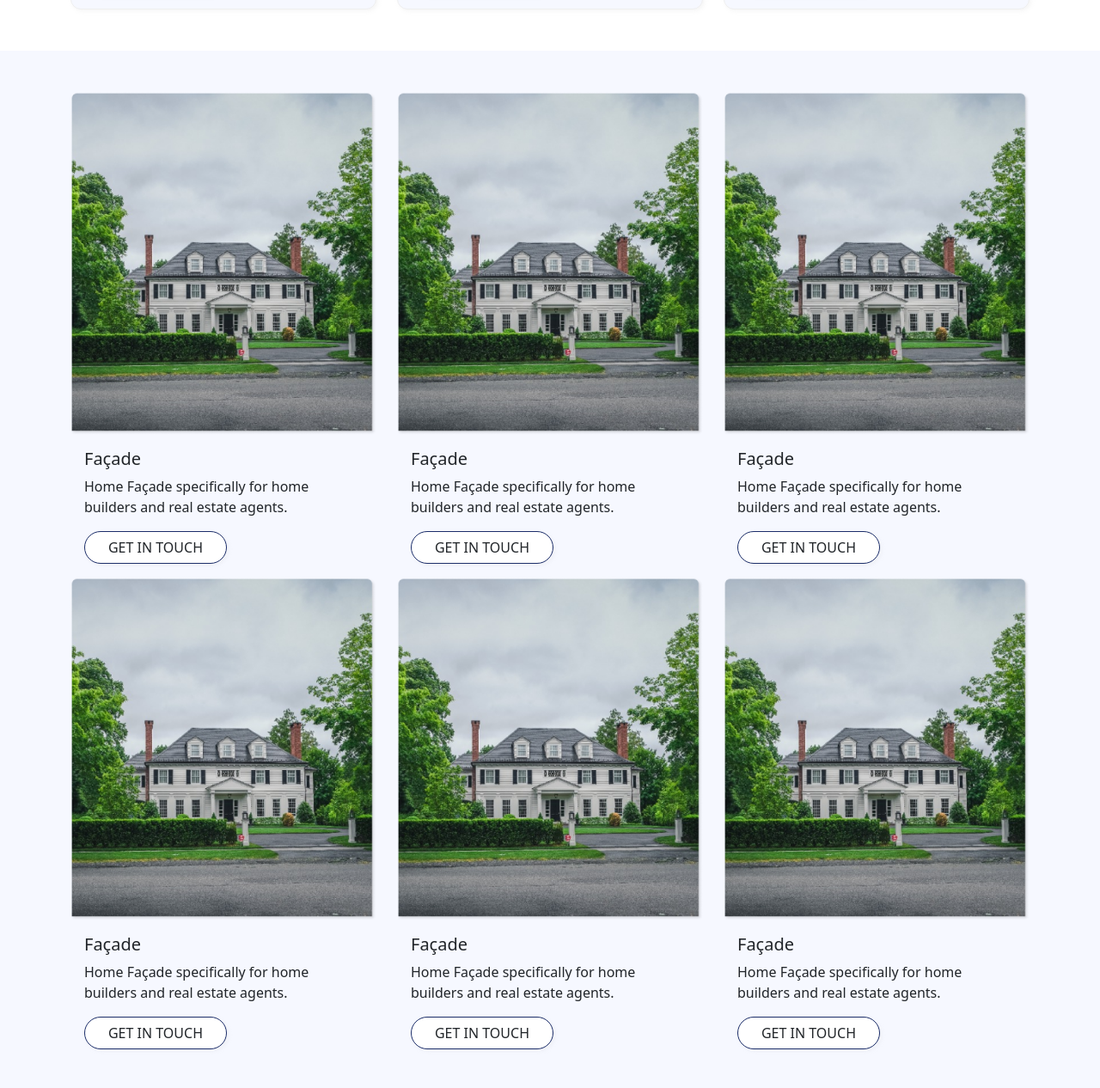
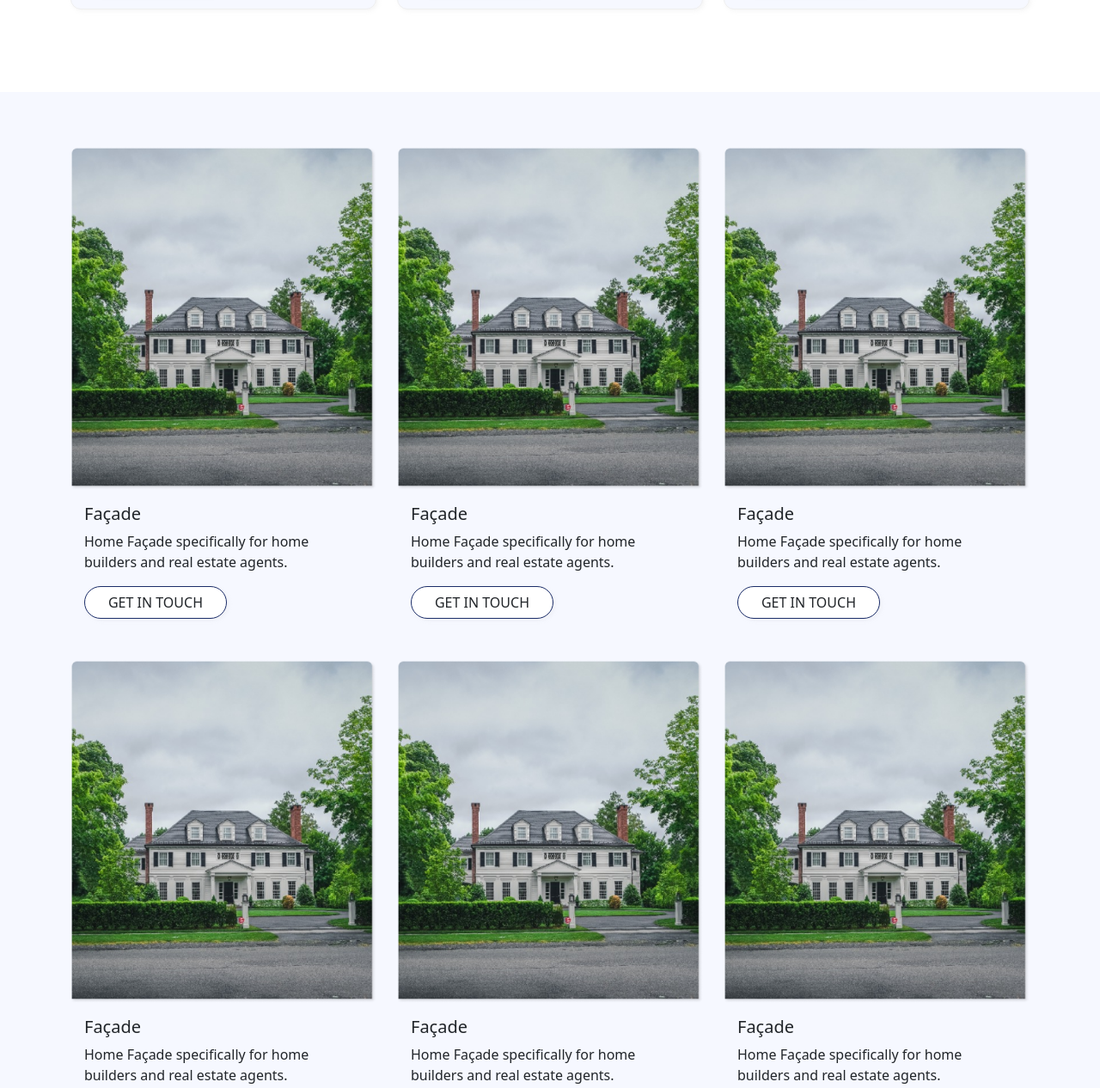
Before and after one commit to anupsht012/real-estate, a plain HTML site: page index.html in a window 1280 px wide. Shown: the part 1468-2734 px from the top of the page at 86% size. Drawn offline with nearby package versions, Linux system fonts and the light colour scheme.

Commit message:
changes on cards

```diff
--- a/index.html
+++ b/index.html
@@ -368,8 +368,8 @@
     <!-- third section -->
     <section class="floor-plan">
       <div class="container">
-        <div class="row py-5">
-          <div class="col-md-4">
+        <div class="row py-5 my-5">
+          <div class="col-md-4 py-3">
             <div class="card border-0 bg-transparent">
               <img
                 src="./images/third (2).png"
@@ -389,7 +389,7 @@
             </div>
           </div>
 
-          <div class="col-md-4">
+          <div class="col-md-4 py-3">
             <div class="card border-0 bg-transparent">
               <img
                 src="./images/third (2).png"
@@ -409,7 +409,7 @@
             </div>
           </div>
 
-          <div class="col-md-4">
+          <div class="col-md-4 py-3">
             <div class="card border-0 bg-transparent">
               <img
                 src="./images/third (2).png"
@@ -428,7 +428,7 @@
               </div>
             </div>
           </div>
-          <div class="col-md-4">
+          <div class="col-md-4 py-3">
             <div class="card border-0 bg-transparent">
               <img
                 src="./images/third (2).png"
@@ -447,7 +447,7 @@
               </div>
             </div>
           </div>
-          <div class="col-md-4">
+          <div class="col-md-4 py-3">
             <div class="card border-0 bg-transparent">
               <img
                 src="./images/third (2).png"
@@ -466,7 +466,7 @@
               </div>
             </div>
           </div>
-          <div class="col-md-4">
+          <div class="col-md-4 py-3">
             <div class="card border-0 bg-transparent">
               <img
                 src="./images/third (2).png"
```
